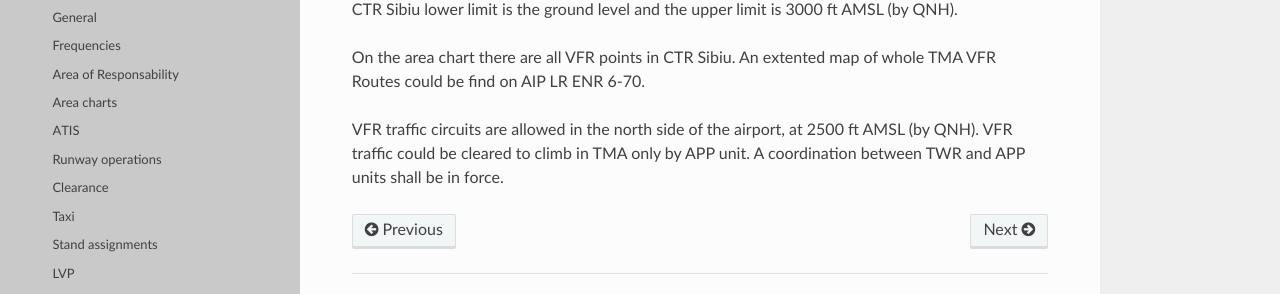
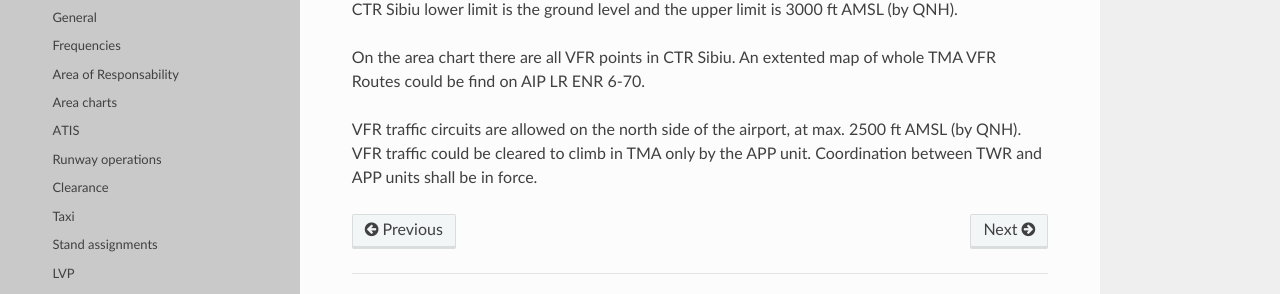
Before and after one commit to ROvACC/training-docs, a Sphinx documentation site: the page built from docs/source/airports/napoc-tma/LRSB.rst, in a window 1280 px wide and 900 px high, scrolled down 2033 px. Shown: the part 521-815 px from the top of the window. Built offline with Sphinx 7.4.7 and the Read the Docs theme 2.0.0, drawn with Linux system fonts in a browser that asks for light colours.

Commit message:
Update docs/source/airports/napoc-tma/LRSB.rst
Co-authored-by: George <george.enciu@gmail.com>

```diff
--- a/docs/source/airports/napoc-tma/LRSB.rst
+++ b/docs/source/airports/napoc-tma/LRSB.rst
@@ -105,4 +105,4 @@
 
 On the area chart there are all VFR points in CTR Sibiu. An extented map of whole TMA VFR Routes could be find on AIP LR ENR 6-70.
 
-VFR traffic circuits are allowed in the north side of the airport, at 2500 ft AMSL (by QNH). VFR traffic could be cleared to climb in TMA only by APP unit. A coordination between TWR and APP units shall be in force.
+VFR traffic circuits are allowed on the north side of the airport, at max. 2500 ft AMSL (by QNH). VFR traffic could be cleared to climb in TMA only by the APP unit. Coordination between TWR and APP units shall be in force.
```
